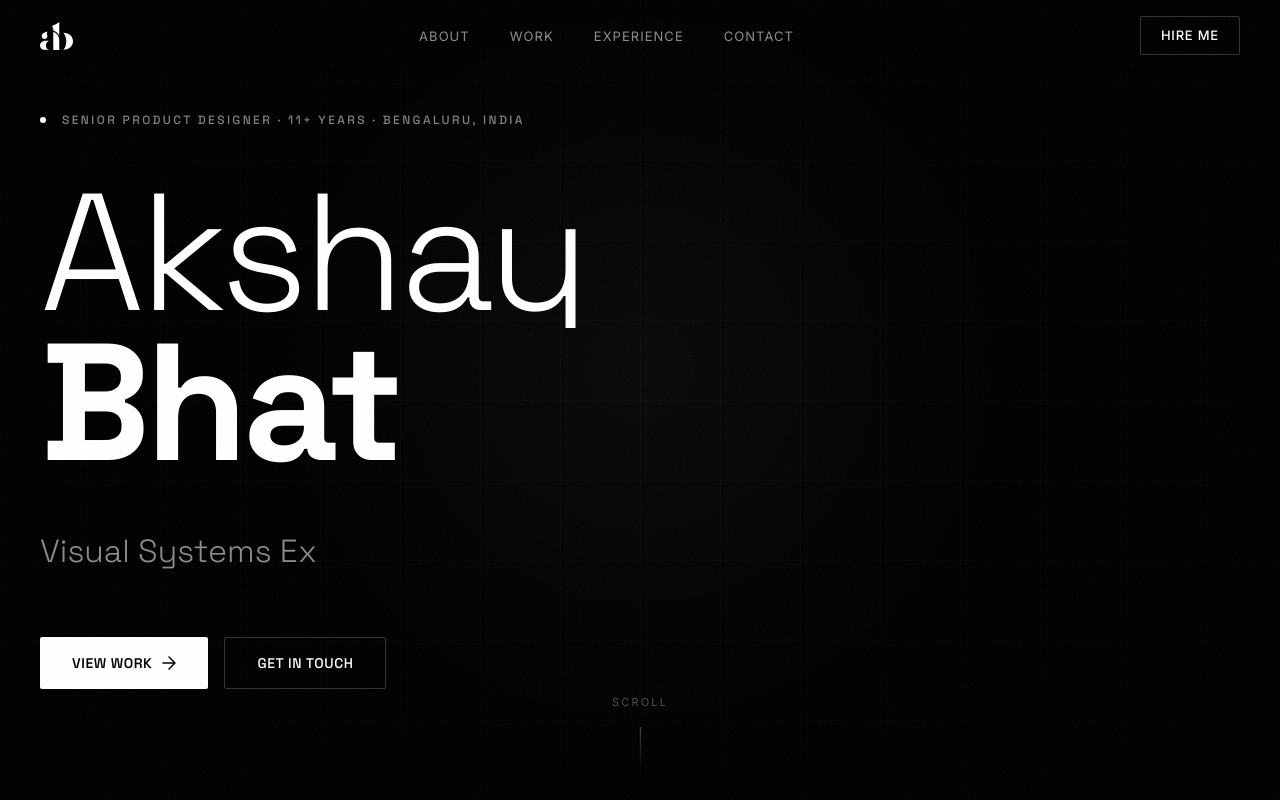
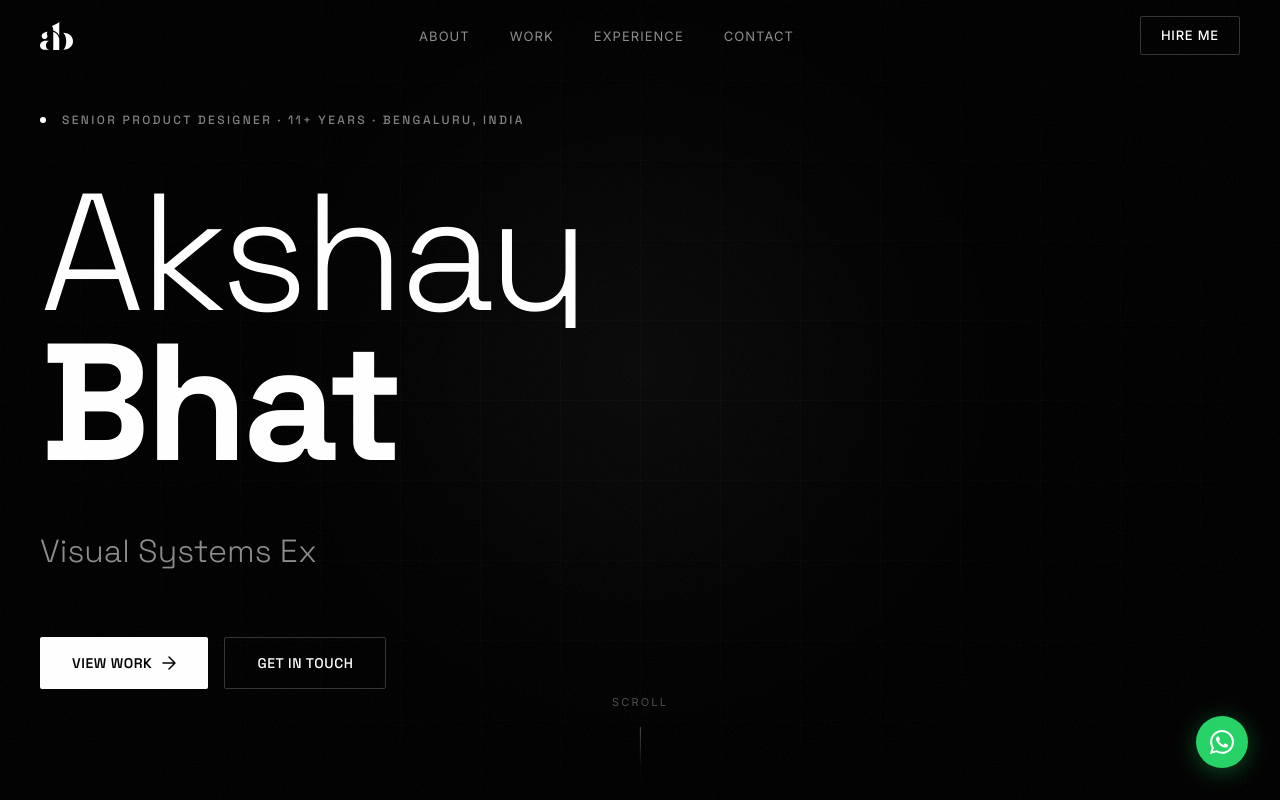
Before and after one commit to lycanbhat/akshay-bhat-portfolio, a React (Vite) app: page / in a window 1280 px wide. Shown: the top 800 px of the page. Built offline with nearby package versions, Linux system fonts and the light colour scheme.

Commit message:
whatsapp integration

```diff
--- a/src/App.jsx
+++ b/src/App.jsx
@@ -1,3 +1,4 @@
+import { useState } from "react";
 import Navbar from "./components/Navbar";
 import Hero from "./components/Hero";
 import About from "./components/About";
@@ -7,6 +8,54 @@ import CaseStudies from "./components/CaseStudies";
 import Contact from "./components/Contact";
 import Footer from "./components/Footer";
 import Cursor from "./components/Cursor";
+
+function WhatsAppFAB() {
+  const [hovered, setHovered] = useState(false);
+
+  return (
+    <a
+      href="https://wa.me/917259356200"
+      target="_blank"
+      rel="noopener noreferrer"
+      onMouseEnter={() => setHovered(true)}
+      onMouseLeave={() => setHovered(false)}
+      style={{
+        position: "fixed",
+        bottom: 32,
+        right: 32,
+        zIndex: 999,
+        display: "flex",
+        alignItems: "center",
+        gap: 10,
+        background: hovered ? "#20c05c" : "#25D366",
+        borderRadius: 50,
+        padding: hovered ? "12px 20px 12px 16px" : "14px",
+        boxShadow: "0 4px 24px rgba(37,211,102,0.35)",
+        transition: "all 0.3s cubic-bezier(0.16, 1, 0.3, 1)",
+        textDecoration: "none",
+        overflow: "hidden",
+        maxWidth: hovered ? 200 : 52,
+      }}
+    >
+      <svg width="24" height="24" viewBox="0 0 24 24" fill="white" style={{ flexShrink: 0 }}>
+        <path d="M17.472 14.382c-.297-.149-1.758-.867-2.03-.967-.273-.099-.471-.148-.67.15-.197.297-.767.966-.94 1.164-.173.199-.347.223-.644.075-.297-.15-1.255-.463-2.39-1.475-.883-.788-1.48-1.761-1.653-2.059-.173-.297-.018-.458.13-.606.134-.133.298-.347.446-.52.149-.174.198-.298.298-.497.099-.198.05-.371-.025-.52-.075-.149-.669-1.612-.916-2.207-.242-.579-.487-.5-.669-.51-.173-.008-.371-.01-.57-.01-.198 0-.52.074-.792.372-.272.297-1.04 1.016-1.04 2.479 0 1.462 1.065 2.875 1.213 3.074.149.198 2.096 3.2 5.077 4.487.709.306 1.262.489 1.694.625.712.227 1.36.195 1.871.118.571-.085 1.758-.719 2.006-1.413.248-.694.248-1.289.173-1.413-.074-.124-.272-.198-.57-.347m-5.421 7.403h-.004a9.87 9.87 0 01-5.031-1.378l-.361-.214-3.741.982.998-3.648-.235-.374a9.86 9.86 0 01-1.51-5.26c.001-5.45 4.436-9.884 9.888-9.884 2.64 0 5.122 1.03 6.988 2.898a9.825 9.825 0 012.893 6.994c-.003 5.45-4.437 9.884-9.885 9.884m8.413-18.297A11.815 11.815 0 0012.05 0C5.495 0 .16 5.335.157 11.892c0 2.096.547 4.142 1.588 5.945L.057 24l6.305-1.654a11.882 11.882 0 005.683 1.448h.005c6.554 0 11.89-5.335 11.893-11.893a11.821 11.821 0 00-3.48-8.413Z"/>
+      </svg>
+      <span
+        style={{
+          color: "white",
+          fontSize: 13,
+          fontWeight: 600,
+          letterSpacing: "0.02em",
+          whiteSpace: "nowrap",
+          opacity: hovered ? 1 : 0,
+          transition: "opacity 0.2s ease",
+        }}
+      >
+        Chat with me
+      </span>
+    </a>
+  );
+}
 
 export default function App() {
   return (
@@ -22,6 +71,7 @@ export default function App() {
         <Contact />
       </main>
       <Footer />
+      <WhatsAppFAB />
     </>
   );
 }
```
